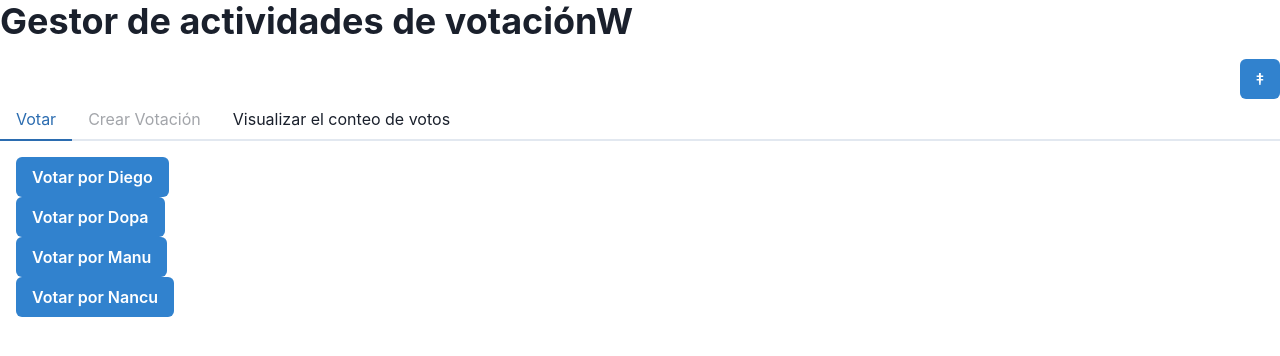
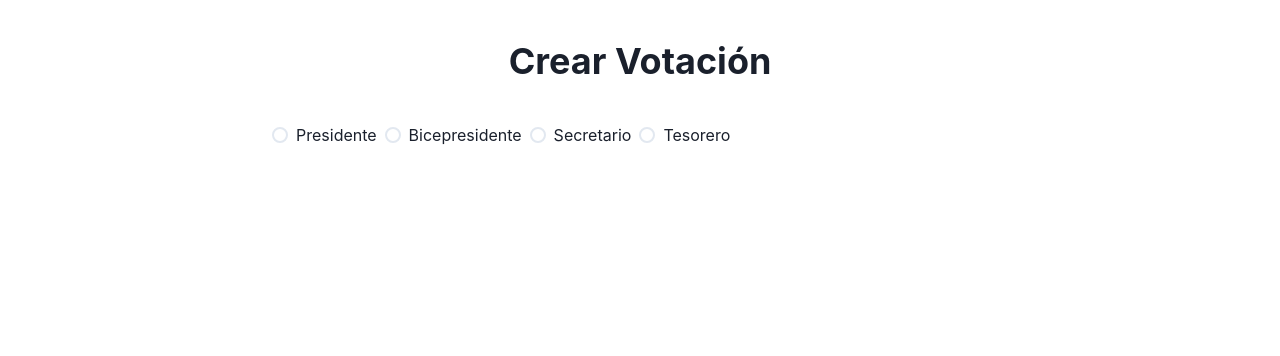
Before and after one commit to Dop1ta/asambleaWeb, a Next.js app in the folder frontend/: page /create_voting_activity in a window 1280 px wide. Shown: the top 356 px of the page. Built offline with nearby package versions, Linux system fonts and the light colour scheme.

Commit message:
"update_kortedie"

```diff
--- a/frontend/components/ButtonAlertVoting.jsx
+++ b/frontend/components/ButtonAlertVoting.jsx
@@ -1,4 +1,4 @@
-import { Button, useDisclosure, useToast} from '@chakra-ui/react';
+import { Button, useToast} from '@chakra-ui/react';
 
 function ButtonAlertVoting() {
      const toast = useToast();
--- a/frontend/components/NavTab.jsx
+++ b/frontend/components/NavTab.jsx
@@ -51,7 +51,7 @@ const NavTab = () => {
           </BreadcrumbItem>
 
           <BreadcrumbItem isCurrentPage>
-            <BreadcrumbLink href='#'>Contact</BreadcrumbLink>
+            <BreadcrumbLink href='http://localhost:3000/create_voting_activity'>Actividad de votación</BreadcrumbLink>
           </BreadcrumbItem>
 
           <BreadcrumbItem isCurrentPage>
--- a/frontend/components/Tab_votingActivity.jsx
+++ b/frontend/components/Tab_votingActivity.jsx
@@ -1,5 +1,6 @@
 import { Tabs, TabList, TabPanels, Tab, TabPanel, Button } from '@chakra-ui/react'
 import ButtonAlertVoting from './ButtonAlertVoting';
+import MenuButtonIcon from '../components/MenuButton'
 
 
 function Tab_votingActivity() {
@@ -9,13 +10,15 @@ function Tab_votingActivity() {
           <Tab>Votar</Tab>
           <Tab isDisabled>Crear Votación</Tab>
           <Tab>Visualizar el conteo de votos</Tab>
+          <MenuButtonIcon></MenuButtonIcon>
         </TabList>
         <TabPanels>
           <TabPanel><ButtonAlertVoting></ButtonAlertVoting>
           <div><Button colorScheme="blue" >Votar por Dopa</Button></div>
           <div><Button colorScheme="blue">Votar por Manu</Button></div>
           <div><Button colorScheme="blue">Votar por Nancu</Button></div></TabPanel>
-          <TabPanel>Crear Votación</TabPanel>
+          <TabPanel>
+          </TabPanel>
           <TabPanel>Visualizar el conteo de votos</TabPanel>
         </TabPanels>
       </Tabs>
--- a/frontend/pages/create_voting_activity.jsx
+++ b/frontend/pages/create_voting_activity.jsx
@@ -1,17 +1,24 @@
-import { Heading, Tab } from '@chakra-ui/react'
+import { Container, FormControl, FormLabel, Heading, Stack, Radio, RadioGroup } from '@chakra-ui/react'
 import React from 'react'
-import MenuButtonIcon from '../components/MenuButton'
 import Tab_votingActivity from '../components/Tab_votingActivity'
 
 const create_voting_activity = () => {
     return (
-    <body>
-        <Heading mb="4">Gestor de actividades de votaciónW</Heading>
-        <div align="right">
-        <MenuButtonIcon></MenuButtonIcon>
-        </div>
-        <div><Tab_votingActivity></Tab_votingActivity></div>
-    </body>
+        <Container maxW="container.md">
+            <Heading textAlign={"center"} my={10}>Crear Votación</Heading>
+            <Stack>
+                <FormControl>
+                    <RadioGroup >
+                        <Stack direction='row'>
+                            <Radio value='1'>Presidente</Radio>
+                            <Radio value='2'>Bicepresidente</Radio>
+                            <Radio value='3'>Secretario</Radio>
+                            <Radio value='4'>Tesorero</Radio>
+                        </Stack>
+    </RadioGroup>
+                </FormControl>
+            </Stack>
+        </Container>
     )
 }
 
```
Also changed, not shown: 2 other files (tests, documents, lock files or other folders).
